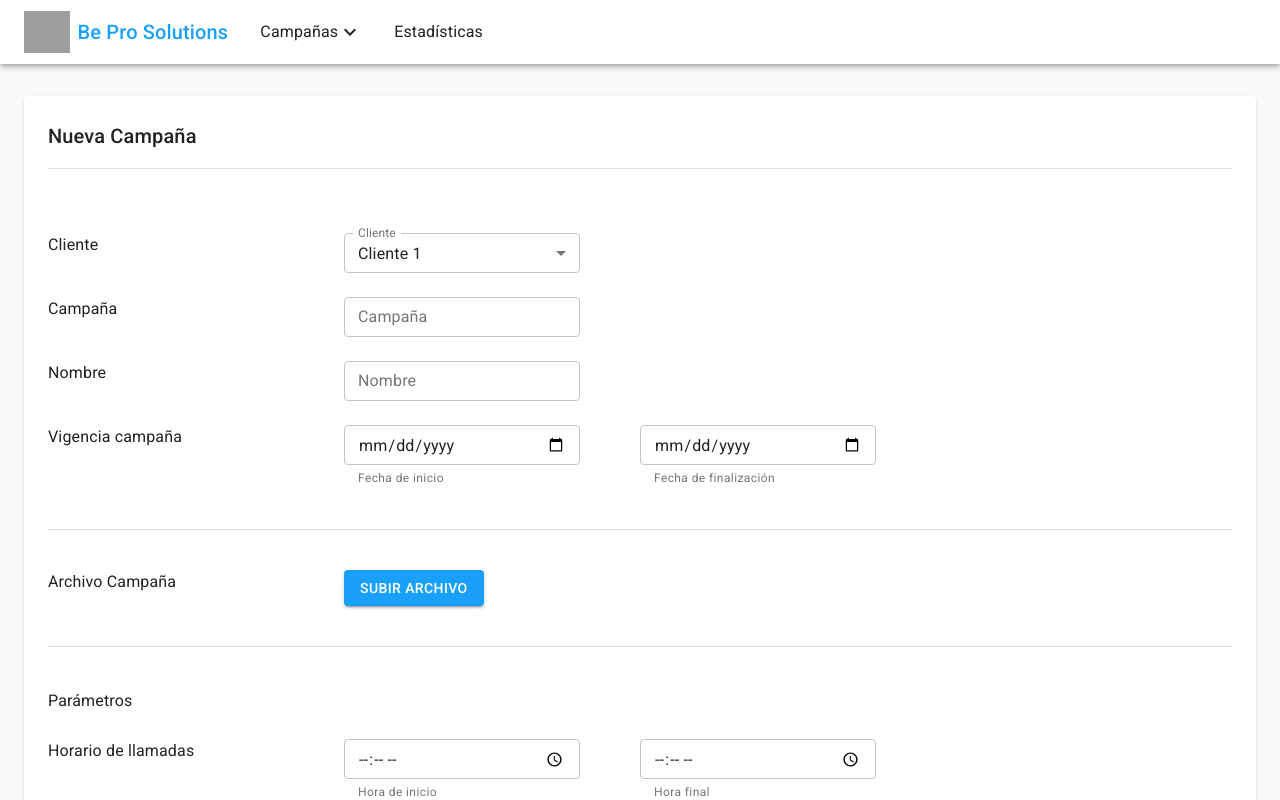
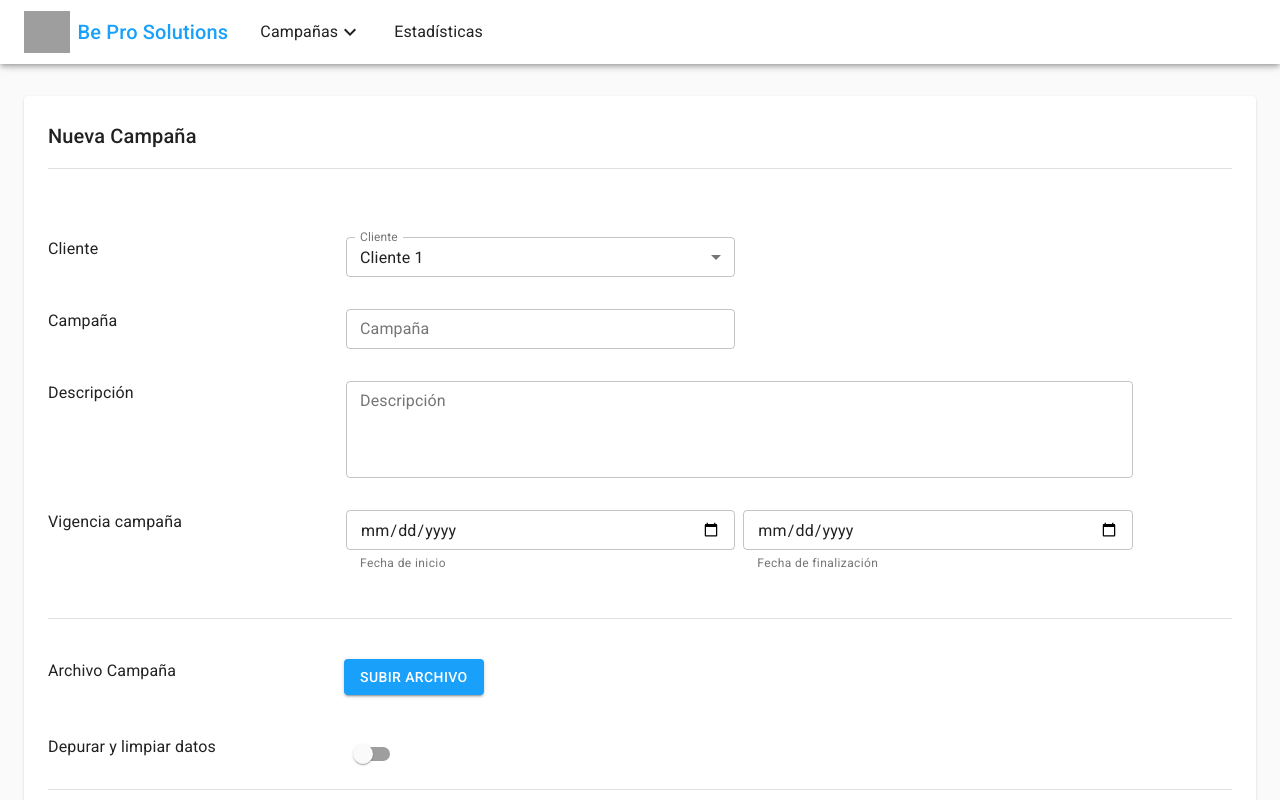
Before and after one commit to federico7marroquin/demoCobranzas, a React (Create React App) app: page / in a window 1280 px wide. Built offline with nearby package versions, Linux system fonts and the light colour scheme; grey boxes are pictures that could not be loaded.

Commit message:
Cmabios en el nombre de contactabilidad, se agrego switch de depuración y se agrego descripción

```diff
--- a/src/components/Forms/CampaingForm.jsx
+++ b/src/components/Forms/CampaingForm.jsx
@@ -1,14 +1,15 @@
 import React from 'react'
+
+import Typography from '@material-ui/core/Typography'
+import TextField from '@material-ui/core/TextField'
 import Container from '@material-ui/core/Container'
-import Divider from '@material-ui/core/Divider';
-import Grid from '@material-ui/core/Grid';
-import TextField from '@material-ui/core/TextField';
+import MenuItem from '@material-ui/core/MenuItem'
+import Divider from '@material-ui/core/Divider'
+import Button from '@material-ui/core/Button'
+import Switch from '@material-ui/core/Switch'
+import Grid from '@material-ui/core/Grid'
 
-import Typography from '@material-ui/core/Typography';
-import MenuItem from '@material-ui/core/MenuItem';
-
-import { makeStyles } from '@material-ui/core/styles';
-import { Button } from '@material-ui/core';
+import { makeStyles } from '@material-ui/core/styles'
 
 const clientOptions = [
     {
@@ -42,7 +43,11 @@ const useStyles = makeStyles((theme) => ({
     row: {
         marginTop: theme.spacing(3),
         marginBottom: theme.spacing(3),
+        '& .MuiTextField-root': {
+            width: '100%',
+        },
     },
+
     divider: {
         marginTop: theme.spacing(2),
         marginBottom: theme.spacing(2),
@@ -81,11 +86,11 @@ const CampaingForm = () => {
                     <Divider className={classes.divider} />
                 </Grid>
                 <Grid item xs={12} className={classes.section}>
-                    <Grid container className={classes.row}>
+                    <Grid container className={classes.row} spacing={1}>
                         <Grid item xs={3}>
                             <Typography>Cliente</Typography>
                         </Grid>
-                        <Grid item xs={3} >
+                        <Grid item xs={4} >
                             <TextField
                                 label="Cliente"
                                 select
@@ -103,31 +108,48 @@ const CampaingForm = () => {
                         </Grid>
 
                     </Grid>
-                    <Grid container className={classes.row}>
+                    <Grid container className={classes.row} spacing={1}>
                         <Grid item xs={3}>
                             <Typography>Campaña</Typography>
                         </Grid>
-                        <Grid item xs={3}>
+                        <Grid item xs={4}>
                             <TextField label="Campaña" variant="outlined" size="small" />
                         </Grid>
                     </Grid>
-                    <Grid container className={classes.row}>
+                    <Grid container className={classes.row} spacing={1}>
                         <Grid item xs={3}>
-                            <Typography>Nombre</Typography>
+                            <Typography>Descripción</Typography>
                         </Grid>
-                        <Grid item xs={3}>
-                            <TextField label="Nombre" variant="outlined" size="small" />
+                        <Grid item xs={8} >
+                            <TextField
+                                label="Descripción"
+                                variant="outlined"
+                                size="small"
+                                multiline
+                                fullWidth
+                                rows={4}
+                                />
                         </Grid>
                     </Grid>
-                    <Grid container className={classes.row}>
+                    <Grid container className={classes.row} spacing={1}>
                         <Grid item xs={3}>
                             <Typography>Vigencia campaña</Typography>
                         </Grid>
-                        <Grid item xs={3}>
-                            <TextField variant="outlined" size="small" type="date" helperText="Fecha de inicio" />
+                        <Grid item xs={4} >
+                            <TextField
+                                variant="outlined"
+                                size="small"
+                                type="date"
+                                helperText="Fecha de inicio"
+                            />
                         </Grid>
-                        <Grid item xs={3}>
-                            <TextField variant="outlined" size="small" type="date" helperText="Fecha de finalización" />
+                        <Grid item xs={4}>
+                            <TextField
+                                variant="outlined"
+                                size="small"
+                                type="date"
+                                helperText="Fecha de finalización"
+                            />
                         </Grid>
                     </Grid>
                 </Grid>
@@ -143,36 +165,44 @@ const CampaingForm = () => {
                             </Button >
                         </Grid>
                     </Grid>
+                    <Grid container className="">
+                        <Grid item xs={3}>
+                            <Typography>Depurar y limpiar datos</Typography>
+                        </Grid>
+                        <Grid item xs={3}>
+                            <Switch />
+                        </Grid>
+                    </Grid>
                     <Divider className={classes.divider} />
                 </Grid>
-                <Grid itme xs={12} className={classes.section}>
-                    <Grid container className={classes.row}>
+                <Grid item xs={12} className={classes.section}>
+                    <Grid container className={classes.row} pacing={1}>
                         <Typography variant="subtitle1" >Parámetros</Typography>
                     </Grid>
-                    <Grid container className={classes.row}>
+                    <Grid container className={classes.row} spacing={1}>
                         <Grid item xs={3}>
                             <Typography>Horario de llamadas</Typography>
                         </Grid>
-                        <Grid item xs={3}>
+                        <Grid item xs={4}>
                             <TextField variant="outlined" size="small" type="time" helperText="Hora de inicio" />
                         </Grid>
-                        <Grid item xs={3}>
+                        <Grid item xs={4}>
                             <TextField variant="outlined" size="small" type="time" helperText="Hora final" />
                         </Grid>
                     </Grid>
-                    <Grid container className={classes.row}>
+                    <Grid container className={classes.row} pacing={1}>
                         <Grid item xs={3}>
                             <Typography># intentos diarios por registro</Typography>
                         </Grid>
-                        <Grid item xs={3}>
+                        <Grid item xs={4}>
                             <TextField variant="outlined" size="small" type="number" />
                         </Grid>
                     </Grid>
-                    <Grid container className={classes.row}>
+                    <Grid container className={classes.row} pacing={1}>
                         <Grid item xs={3}>
                             <Typography># intentos durante la campaña</Typography>
                         </Grid>
-                        <Grid item xs={3}>
+                        <Grid item xs={4}>
                             <TextField variant="outlined" size="small" type="number" />
                         </Grid>
                     </Grid>
--- a/src/containers/statistics/ContactabilityContainer.jsx
+++ b/src/containers/statistics/ContactabilityContainer.jsx
@@ -16,7 +16,7 @@ const ContactabilityContainer = () => {
         <Container maxWidth="lg" className={classes.container}>
             <Paper className={classes.paper} >
                 <Box marginTop={2} marginLeft={3}>
-                    <Typography variant="h6" >% de conctactabilidad</Typography>
+                    <Typography variant="h6" >% de contactabilidad</Typography>
                 </Box>
                 <Box margin={3} className={classes.vhHeight}>
                     <ContactChart />
```
